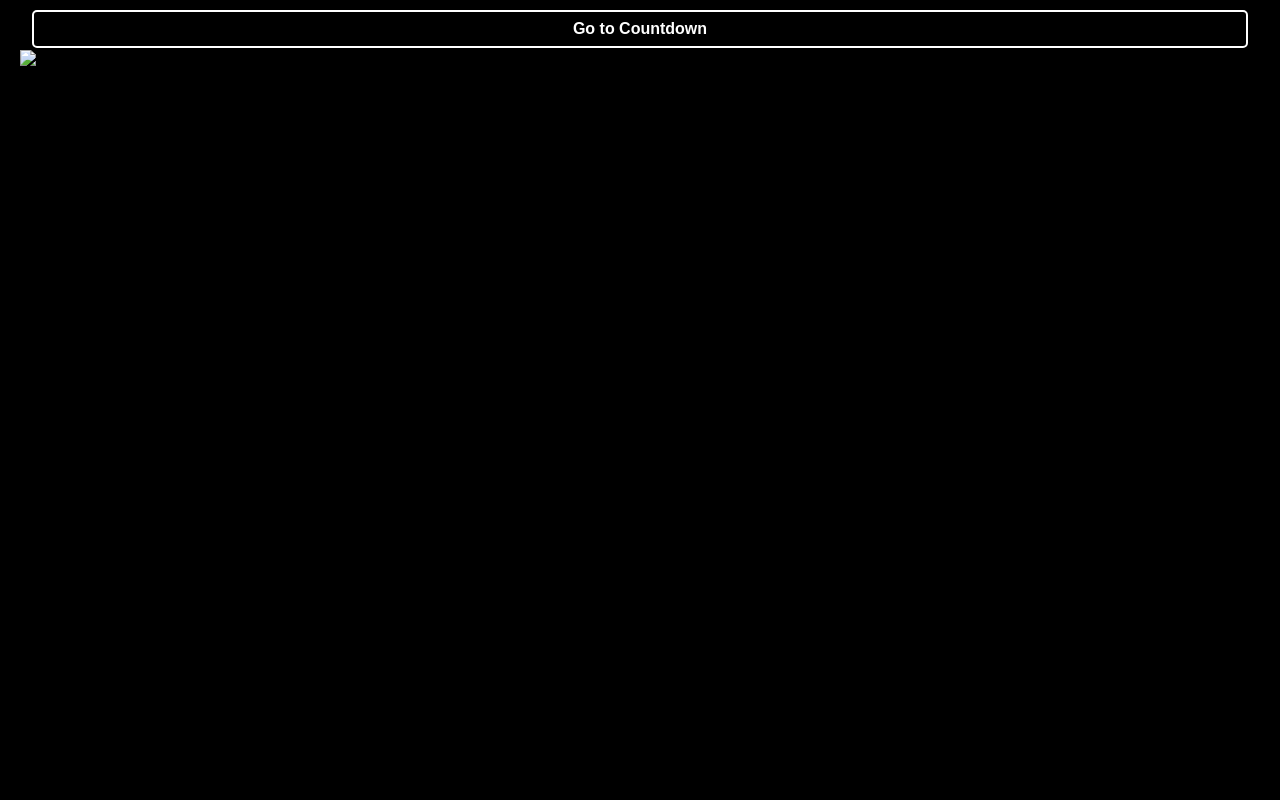
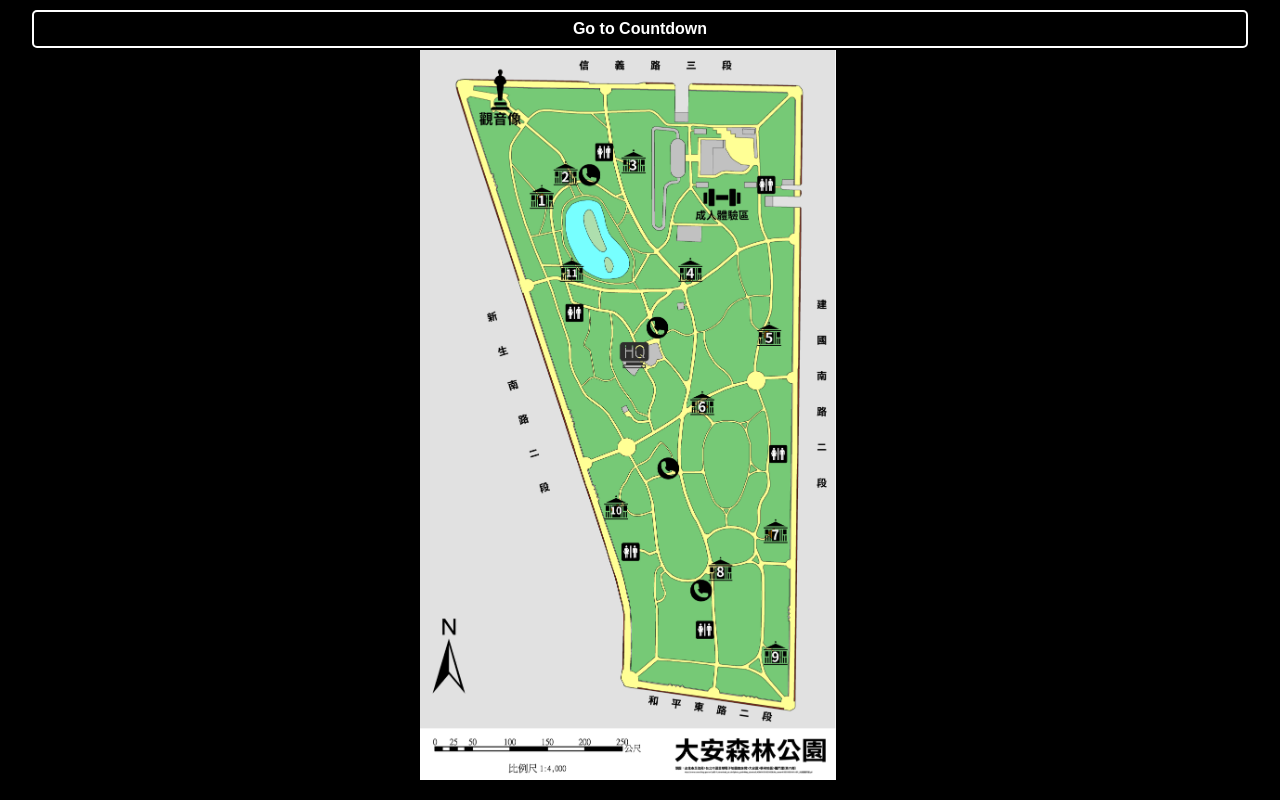
Before and after one commit to MarkymarkLee/test-js-server, a website: page map.html in a window 1280 px wide. Drawn offline with Linux system fonts and the light colour scheme; the site is published under a folder, as on GitHub Pages, so addresses that start at the root find nothing.

Commit message:
Update map.html

```diff
--- a/map.html
+++ b/map.html
@@ -48,6 +48,6 @@
 </head>
 <body>
     <button onclick="window.location.href='index.html'">Go to Countdown</button>
-    <img src="/台大逃走中 - 安森地圖.png" alt="Map">
+    <img src="台大逃走中 - 安森地圖.png" alt="Map">
 </body>
 </html>
```
